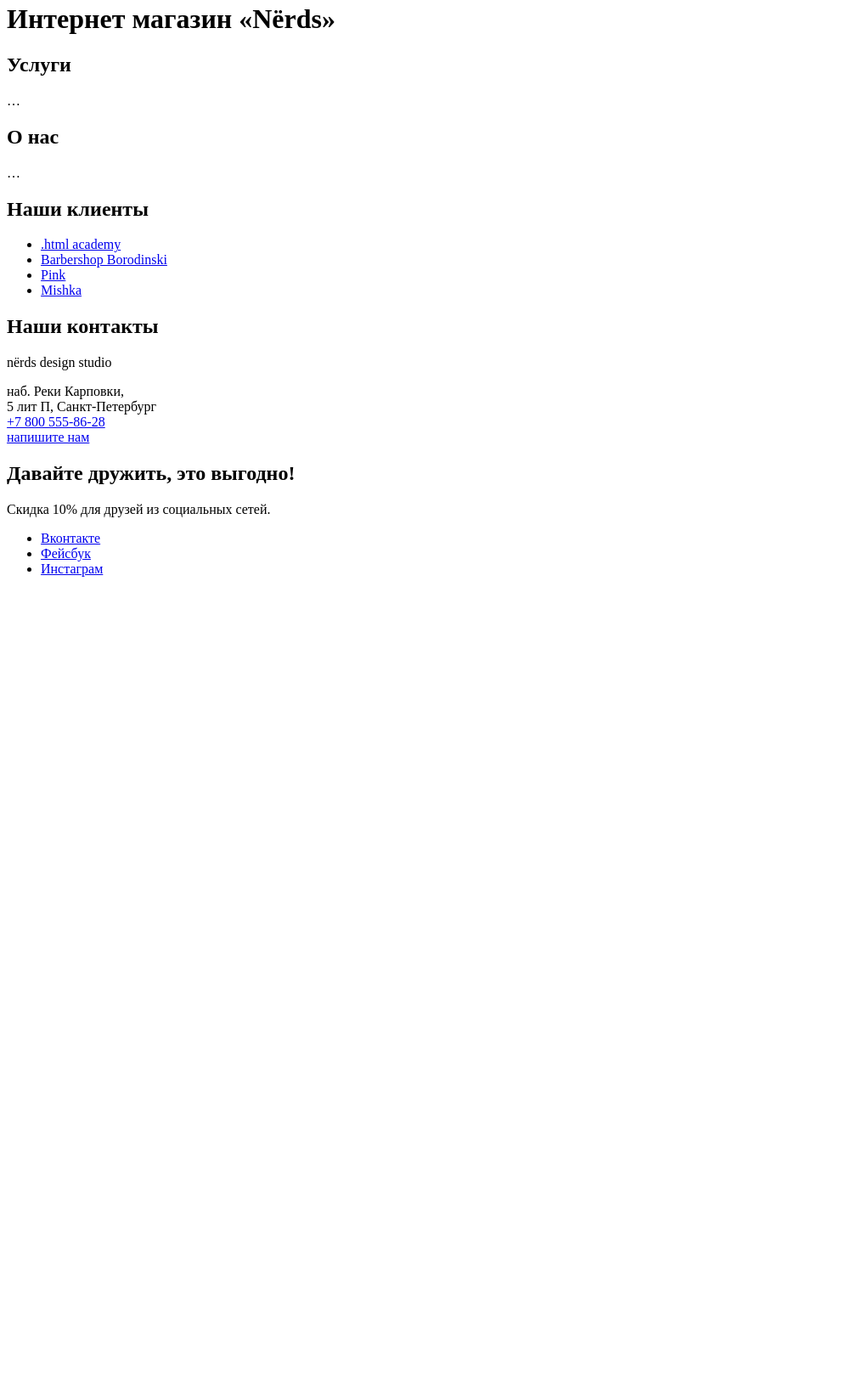
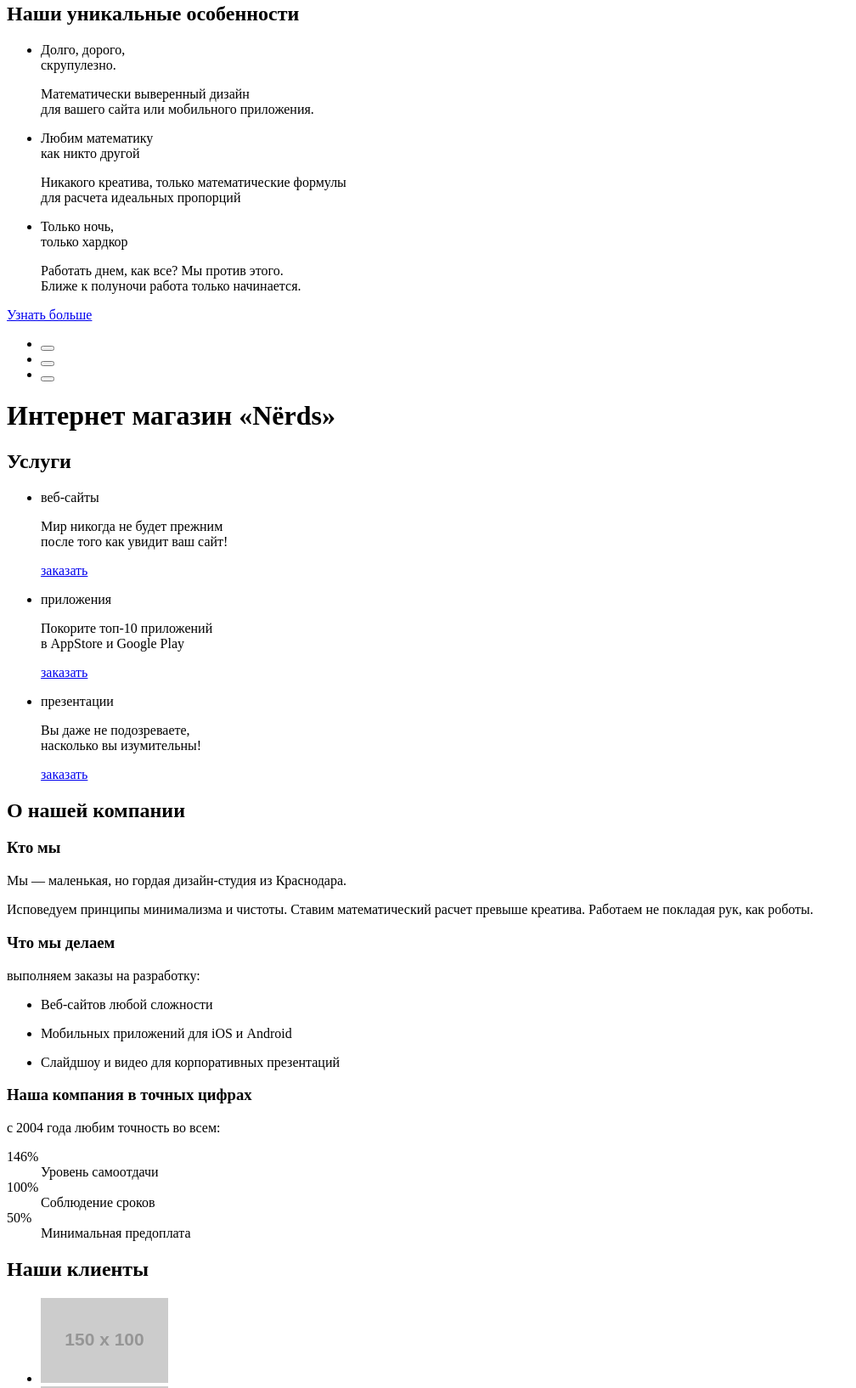
Before and after one commit to dopamine-s-archive/845199-nerds-31, a plain HTML site: page index.html in a window 1280 px wide. Shown: the part 165-1799 px from the top of the page at 85% size, without its empty margins (0-1008 px from the left). Before the commit the page ends 860 px from the top, so only its background shows below. Drawn offline with Linux system fonts and the light colour scheme; placeholder pictures from the web are drawn by us.

Commit message:
Добавляет разметку первой страницы

```diff
--- a/index.html
+++ b/index.html
@@ -25,28 +25,123 @@
         <a href="#">корзина</a>
       </nav>
       <section class="slider">
-        <h2></h2>
+        <h2>Наши уникальные особенности</h2>
+        <ul class="our-feautures">
+          <li>
+            <p>Долго, дорого,<br />скрупулезно.</p>
+            <p>
+              Математически выверенный дизайн<br />
+              для вашего сайта или мобильного приложения.
+            </p>
+          </li>
+          <li>
+            <p>
+              Любим математику<br />
+              как никто другой
+            </p>
+            <p>
+              Никакого креатива, только математические формулы<br />
+              для расчета идеальных пропорций
+            </p>
+          </li>
+          <li>
+            <p>Только ночь,<br />только хардкор</p>
+            <p>
+              Работать днем, как все? Мы против этого.<br />
+              Ближе к полуночи работа только начинается.
+            </p>
+          </li>
+        </ul>
+        <a class="our-features-link" href="#">Узнать больше</a>
+        <ul class="our-feautures-buttons">
+          <li><button type="button"></button></li>
+          <li><button type="button"></button></li>
+          <li><button type="button"></button></li>
+        </ul>
       </section>
     </header>
     <main>
       <h1>Интернет магазин «Nёrds»</h1>
       <section class="services">
         <h2>Услуги</h2>
-        …
+        <ul>
+          <li>
+            <p>веб-сайты</p>
+            <p>
+              Мир никогда не будет прежним<br />
+              после того как увидит ваш сайт!
+            </p>
+            <a href="#">заказать</a>
+          </li>
+          <li>
+            <p>приложения</p>
+            <p>
+              Покорите топ-10 приложений<br />
+              в AppStore и Google Play
+            </p>
+            <a href="#">заказать</a>
+          </li>
+          <li>
+            <p>презентации</p>
+            <p>
+              Вы даже не подозреваете,<br />
+              насколько вы изумительны!
+            </p>
+            <a href="#">заказать</a>
+          </li>
+        </ul>
       </section>
       <section class="about">
-        <h2>О нас</h2>
-        …
+        <h2>О нашей компании</h2>
+        <h3>Кто мы</h3>
+        <p>Мы — маленькая, но гордая дизайн-студия из Краснодара.</p>
+        <p>
+          Исповедуем принципы минимализма и чистоты. Ставим математический
+          расчет превыше креатива. Работаем не покладая рук, как роботы.
+        </p>
+        <h3>Что мы делаем</h3>
+        <p>выполняем заказы на разработку:</p>
+        <ul>
+          <li><p>Веб-сайтов любой сложности</p></li>
+          <li><p>Мобильных приложений для iOS и Android</p></li>
+          <li><p>Слайдшоу и видео для корпоративных презентаций</p></li>
+        </ul>
+        <h3>Наша компания в точных цифрах</h3>
+        <p>с 2004 года любим точность во всем:</p>
+        <dl>
+          <dt>146%</dt>
+          <dd>Уровень самоотдачи</dd>
+          <dt>100%</dt>
+          <dd>Соблюдение сроков</dd>
+          <dt>50%</dt>
+          <dd>Минимальная предоплата</dd>
+        </dl>
       </section>
       <section class="c">
         <h2>Наши клиенты</h2>
         <ul>
           <li>
-            <a href="https://htmlacademy.ru/intensive/htmlcss">.html academy</a>
+            <a href="https://htmlacademy.ru/intensive/htmlcss"
+              ><img src="https://via.placeholder.com/150x100" alt="htmlacademy"
+            /></a>
           </li>
-          <li><a href="#">Barbershop Borodinski</a></li>
-          <li><a href="#">Pink</a></li>
-          <li><a href="#">Mishka</a></li>
+          <li>
+            <a href="#"
+              ><img
+                src="https://via.placeholder.com/150x100"
+                alt="Barbershop Borodinski"
+            /></a>
+          </li>
+          <li>
+            <a href="#"
+              ><img src="https://via.placeholder.com/150x100" alt="Pink"
+            /></a>
+          </li>
+          <li>
+            <a href="#"
+              ><img src="https://via.placeholder.com/150x100" alt="Mishka"
+            /></a>
+          </li>
         </ul>
       </section>
       <section class="contacts">
@@ -61,7 +156,6 @@
       </section>
     </main>
     <footer class="footer">
-      <!-- Подвал сайта -->
       <section>
         <h2 class="footer-title">Давайте дружить, это выгодно!</h2>
         <p>Скидка 10% для друзей из социальных сетей.</p>
@@ -78,5 +172,38 @@
         </ul>
       </section>
     </footer>
+    <section>
+      <h2>Форма обратной связи</h2>
+      <p>Напишите нам</p>
+      <form action="https://echo.htmlacademy.ru" method="post">
+        <p>
+          <label for="name-field">Ваше имя:</label>
+          <input
+            id="name-field"
+            type="text"
+            placeholder="Имя Фамилия"
+            required
+          />
+        </p>
+        <p>
+          <label for="email-field">Ваш email:</label>
+          <input
+            id="email-field"
+            type="email"
+            placeholder="email@example.com"
+            required
+          />
+        </p>
+        <p>
+          <label for="feedback-form-textarea">Текст письма:</label>
+          <textarea
+            id="feedback-form-textarea"
+            placeholder="В свободной форме"
+          ></textarea>
+        </p>
+        <button type="submit">отправить</button>
+      </form>
+      <button type="button">закрыть</button>
+    </section>
   </body>
 </html>
```
Also changed, not shown: catalog.html (+36 -4 lines).
